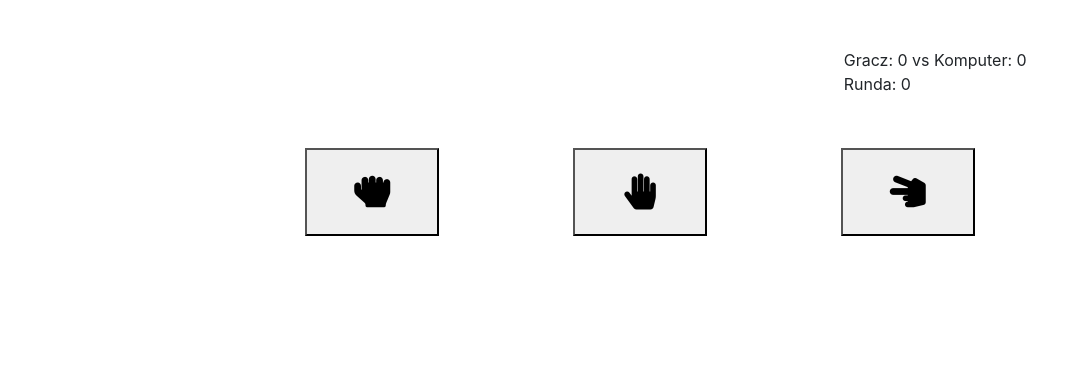
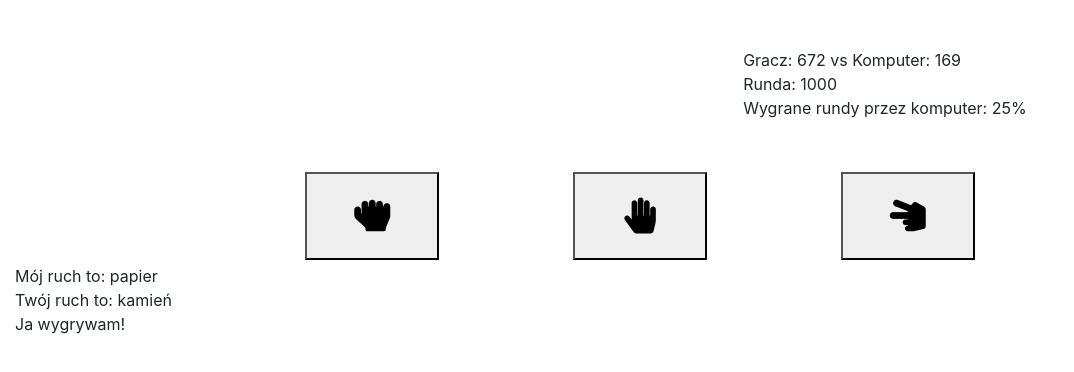
Before and after one commit to robertPalczewski/javascript-prework, a website: page index.html in a window 1280 px wide. Shown: the whole page, without its empty margins (0-1074 px from the left). Drawn offline with nearby package versions, Linux system fonts and the light colour scheme.

Commit message:
Add 25% probability of computer win with 1k games test

```diff
--- a/css/style.css
+++ b/css/style.css
@@ -16,7 +16,7 @@
     margin: auto;
 }
 
-/* line 13, sass/style.scss */
+/* line 14, sass/style.scss */
 .choice-button {
     min-width: 100px;
 }
--- a/js/script.js
+++ b/js/script.js
@@ -1,26 +1,31 @@
 let computerWins = 0;
 let playerWins = 0;
-let round = 0;
-function playGame(playerInput) {
+let rounds = 0;
+let computerWinsEffectiveness = 0;
+
+function playGame(argPlayerInput) {
+    let playerInput = argPlayerInput;
     clearMessages();
     const moveName = ['kamień', 'papier', 'nożyce'];
-    // const input = ['1', '2', '3'];
-    const computerMove = moveName[Math.floor(Math.random() * 3)];
-    /* let playerInput = prompt('Wybierz swój ruch! 1: ' + moveName[0] + ', 2:  ' + moveName[1] + ', 3:  ' + moveName[2] + '.');
-    console.log('wybrany ruch gracza to: ' + playerInput);
-    const playerMoveInput = playerInput => {
-        while (input.indexOf(playerInput.toString()) === -1) {
-            playerInput = prompt('Musisz wybrać liczbę całkowitą z zakresu 1-3! 1: ' + moveName[0] + ', 2:  ' + moveName[1] + ', 3:  ' + moveName[2] + '.');
-             console.log('poprawiony ruch gracza to: ' + playerInput);
+    let playerMove = moveName[playerInput];
+    let computerMove = playerInput => {
+        if ((computerWins / playerWins) > 0.25) {
+            switch (playerInput) {
+                case 0:
+                    return moveName[2];
+                case 1:
+                    return moveName[0];
+                case 2:
+                    return moveName[1];
+            }
+        } else {
+            return moveName[Math.floor(Math.random() * 3)];
         }
-        return moveName[playerInput - 1];
-    }; */
-    // const playerMove = playerMoveInput(playerInput);
-    const playerMove = moveName[playerInput];
+    };
     const displayResult = (argComputerMove, argPlayerMove) => {
         printMessage('Mój ruch to: ' + argComputerMove);
         printMessage('Twój ruch to: ' + argPlayerMove);
-        if ((computerMove === moveName[0] && argPlayerMove === moveName[1]) || (argComputerMove === moveName[1] && argPlayerMove === moveName[2]) || (argComputerMove === moveName[2] && argPlayerMove === moveName[0])) {
+        if ((argComputerMove === moveName[0] && argPlayerMove === moveName[1]) || (argComputerMove === moveName[1] && argPlayerMove === moveName[2]) || (argComputerMove === moveName[2] && argPlayerMove === moveName[0])) {
             printMessage('Ty wygrywasz!');
             playerWins++;
         } else if (argComputerMove === argPlayerMove) {
@@ -29,12 +34,17 @@ function playGame(playerInput) {
             printMessage('Ja wygrywam!');
             computerWins++;
         }
-        round++;
-        document.getElementById('result').innerHTML = 'Gracz: ' + playerWins + ' vs ' + 'Komputer: ' + computerWins + '<br>' + 'Runda: ' + round;
+        rounds++;
+        computerWinsEffectiveness = Math.round((computerWins / playerWins) * 100);
+        document.getElementById('result').innerHTML = 'Gracz: ' + playerWins + ' vs ' + 'Komputer: ' + computerWins + '<br>' + 'Runda: ' + rounds + '<br>Wygrane rundy przez komputer: ' + computerWinsEffectiveness + '%';
     };
-    displayResult(computerMove, playerMove);
+    displayResult(computerMove(playerInput), playerMove);
 }
 
+for (let i = 0; i < 1000; i++) {
+    playGame(Math.floor(Math.random() * 3));
+}
+/*
 document.getElementById('play-rock').addEventListener('click', function () {
     playGame(0);
 });
@@ -43,4 +53,4 @@ document.getElementById('play-paper').addEventListener('click', function () {
 });
 document.getElementById('play-scissors').addEventListener('click', function () {
     playGame(2);
-});
+});*/
```
Also changed, not shown: 1 other file.
